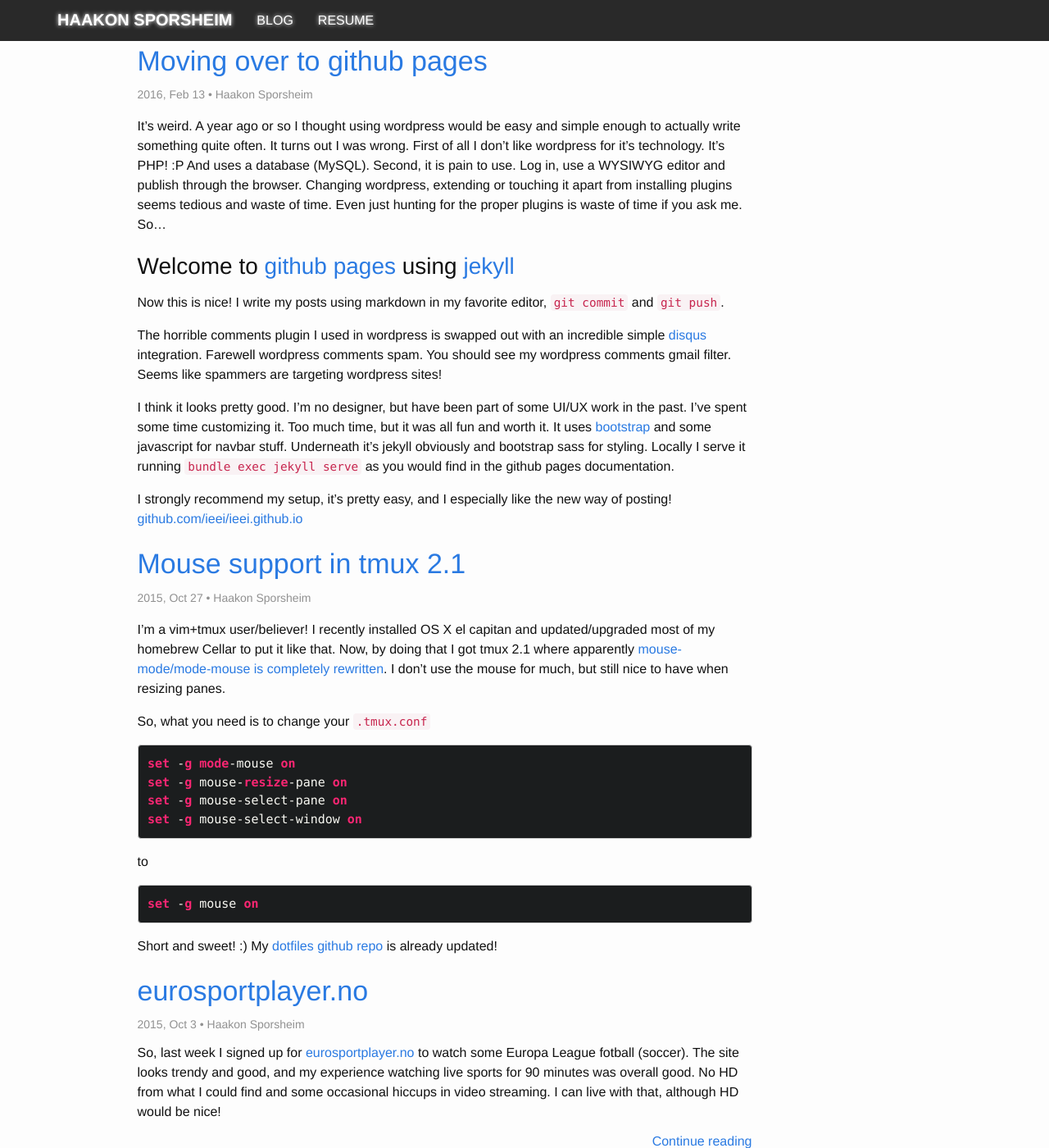
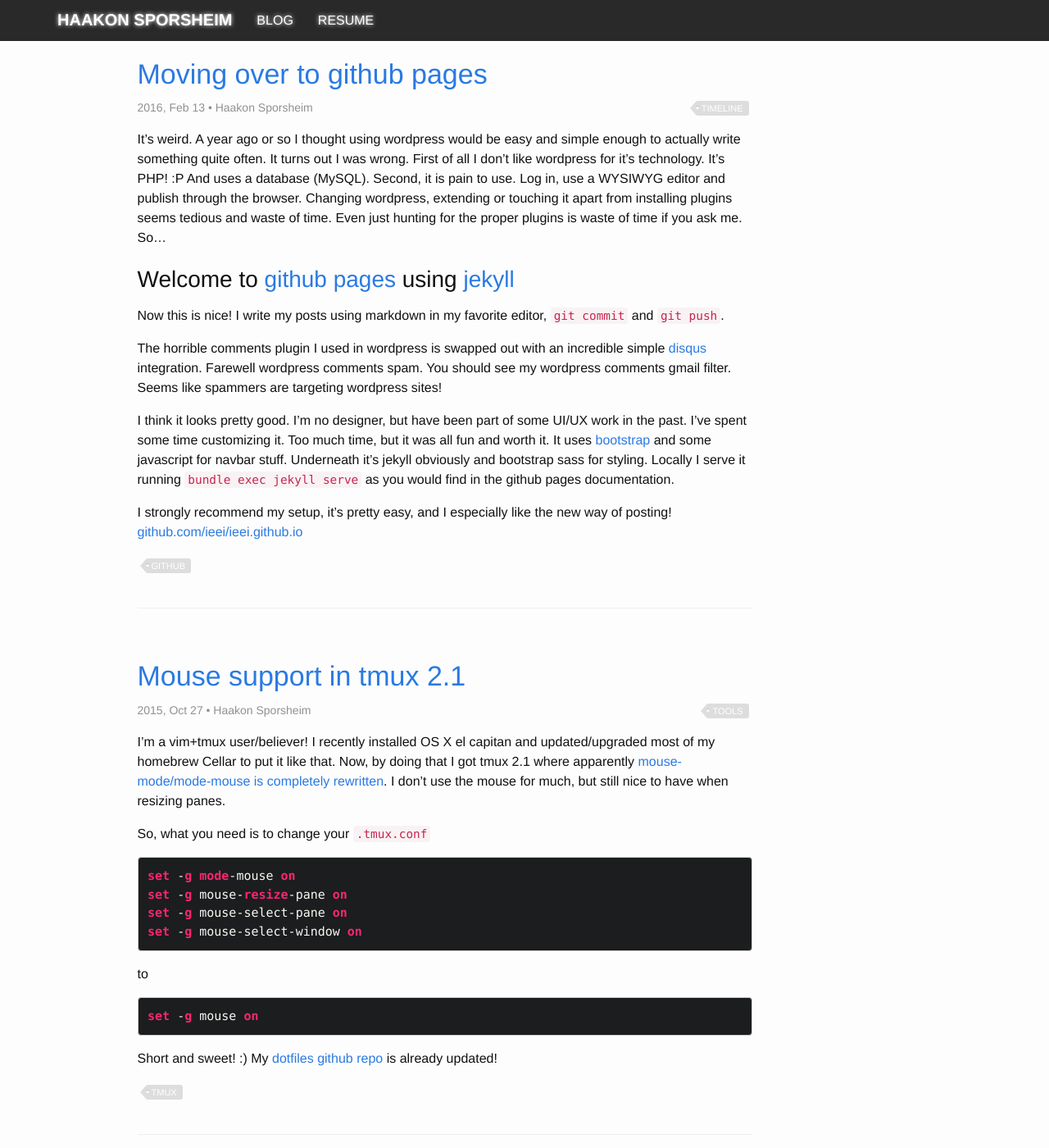
Before and after one commit to ieei/ieei.github.io, a Jekyll site: the page built from blog/index.html, in a window 1280 px wide and 1400 px high. Shown: the whole window at 82% size. Built offline with Jekyll 4.4.1, drawn with Linux system fonts in a browser that asks for light colours; nearby versions of some CDN libraries; some of the changed text lies outside the part shown.

Commit message:
posts: Add tags and categories to posts and post items.

```diff
--- a/_includes/post_item.html
+++ b/_includes/post_item.html
@@ -2,17 +2,27 @@
           <h2>
             <a class="post-link" href="{{ post.url | prepend: site.baseurl }}">{{ post.title }}</a>
           </h2>
-          <p class="post-meta">{{ post.date | date: "%Y, %b %-d" }}{% if post.author %} • {{ post.author }}{% endif %}{% if post.meta %} • {{ post.meta }}{% endif %}</p>
+          <div class="post-meta">
+            {{ post.date | date: "%Y, %b %-d" }}{% if post.author %} • {{ post.author }}{% endif %}{% if post.meta %} • {{ post.meta }}{% endif %}
+            <ul class="categories">
+            {% for cat in post.categories %}
+              <li><a class="tag" href="{{ "/categories/#" | prepend: site.baseurl }}{{ cat }}">{{ cat }}</a></li>
+            {% endfor %}
+            </ul>
+          </div>
+          <div class="post-content">
           {% if include.full %}
-          <div class="post-content">
             {{ post.content }}
-          </div>
           {% else %}
-          <div class="post-excerpt">
             {{ post.excerpt }}
             <div class="text-right">
               <a class="post-link" href="{{ post.url | prepend: site.baseurl }}">Continue reading</a>
             </div>
+          {% endif %}
           </div>
-          {% endif %}
+          <ul class="tags">
+          {% for tag in post.tags %}
+            <li><a class="tag" href="{{ "/tags/#" | prepend: site.baseurl }}{{ tag }}">{{ tag }}</a></li>
+          {% endfor %}
+          </ul>
         </div>
--- a/blog/index.html
+++ b/blog/index.html
@@ -8,6 +8,7 @@ layout: default
       {% for post in site.posts %}
         {% if forloop.index0 < 2 %}
           {% include post_item.html full=true %}
+          <hr>
         {% else %}
           {% include post_item.html %}
         {% endif %}
--- /dev/null
+++ b/css/_tags.scss
@@ -0,0 +1,66 @@
+
+$tag-background:    #ddd;
+$tag-hover:         crimson;
+$tag-text-color:    $light-text-color;
+
+.tags {
+  list-style: none;
+  overflow: hidden;
+  margin: 0;
+  padding: 0;
+}
+
+.tags li {
+  float: left;
+}
+
+.tag {
+  font-size: 11px;
+  text-transform: uppercase;
+  color: $tag-text-color;
+  background: $tag-background;
+  border-radius: 3px;
+  margin: 2px 4px 2px 10px;
+  padding: 3px 7px;
+  position: relative;
+}
+
+.tag::before {
+  content: '';
+  border-bottom: 9px solid transparent;
+  border-right: 8px solid $tag-background;
+  border-top: 9px solid transparent;
+  position: absolute;
+  top: 0;
+  width: 0;
+  height: 0;
+  left: -7px;
+}
+
+.tag::after {
+  content: '';
+  border-radius: 50%;
+  position: absolute;
+  background-color: white;
+  box-shadow: inset 0 1px rgba(0, 0, 0, 0.25);
+  width: 4px;
+  height: 4px;
+  top: 6px;
+  left: 0px;
+}
+
+.tag:hover {
+  background-color: $tag-hover;
+  color: $tag-text-color;
+  text-decoration: none;
+}
+
+.tag:hover::before {
+  border-right-color: $tag-hover;
+}
+
+.categories {
+  @extend .tags;
+  display: inline;
+  float: right;
+}
--- a/css/main.scss
+++ b/css/main.scss
@@ -99,6 +99,10 @@ html, body {
   padding-top: $spacing-unit / 2;
 }
 
+.post-list-item {
+  padding: 16px 0;
+}
+
 .post-meta {
   margin-top: 0px;
   color: lighten($text-color, 50%);
@@ -115,11 +119,8 @@ html, body {
   }
 }
 
-.rss-subscribe {
-  margin-top: 15px;
-}
-
 @import "navigation";
 @import "social";
+@import "tags";
 @import "intro";
 @import "molokai";
```
Also changed, not shown: _layouts/post.html (+13 -1 lines).
